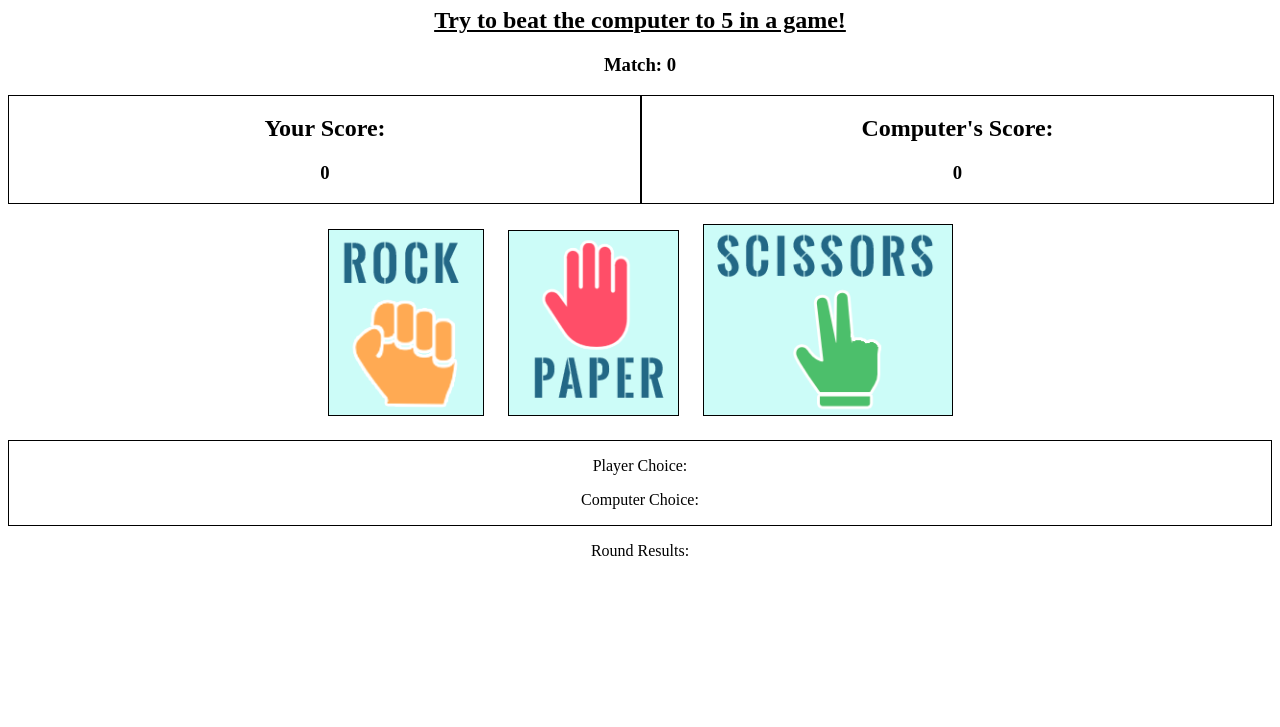
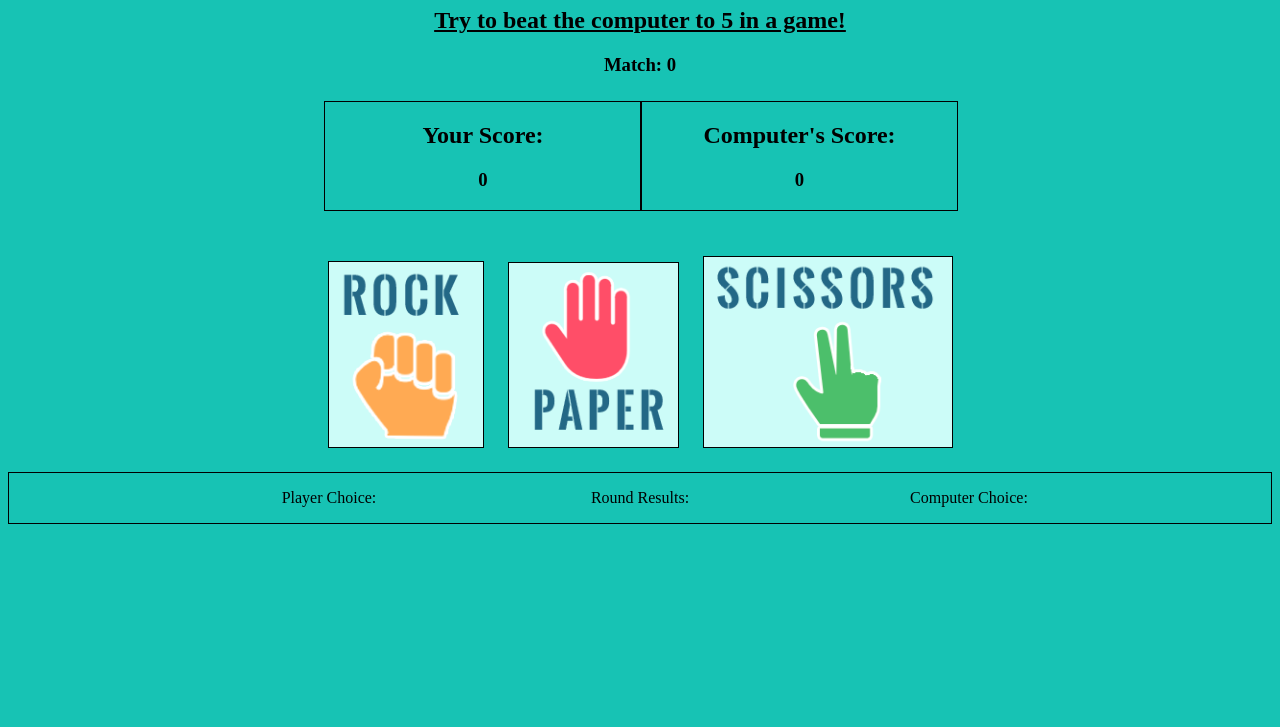
Before and after one commit to jaredgin89/rockPaperScissors, a plain HTML site: page index.html in a window 1280 px wide. Shown: the part 73-800 px from the top of the page. Drawn offline with Linux system fonts and the light colour scheme.

Commit message:
Added some color, borders, and style to the game

```diff
--- a/index.html
+++ b/index.html
@@ -3,6 +3,7 @@
 
 <head>
   <link href="style.css" type="text/css" rel="stylesheet">
+  <title>Rock, Paper, Scissors</title>
 </head>
 
 <body>
@@ -33,17 +34,23 @@
     <a id="scissors" href="#" onclick="playerChoice('scissors')"><img src="images/scissors.png"/></a>
   </div>
 
+<div class="container">
   <div class="selections">
-    <p>Player Choice:</p>
-    <p id="playerChoice"></p>
-    <p>Computer Choice:</p>
-    <p id="compChoice"></p>
+    <div class="playerChoice">
+      <p>Player Choice:</p>
+      <p id="playerChoice"></p>
+    </div>
+    <div class="compChoice">
+      <p>Computer Choice:</p>
+      <p id="compChoice"></p>
+    </div>
   </div>
 
-  <div>
+  <div class="reslts">
     <p>Round Results:</p>
     <p id="results"></p>
   </div>
+</div>
 
   <script src="script.js"></script>
 </body>
--- a/script.js
+++ b/script.js
@@ -57,7 +57,7 @@ function roundWinner(pChoice, cChoice) {
 }
 
 function gameMatch() {
-  document.getElementById("match").innerHTML = "Match: " + match++;
+  document.getElementById("match").innerHTML = "Match: " + ++match;
   if(pWins > 4 || cWins > 4)
     winner();
 }
--- a/style.css
+++ b/style.css
@@ -1,4 +1,7 @@
-div, p .match {
+body {
+  background-color: #17c3b4;
+}
+div, p .match{
   text-align: center;
 }
 .heading {
@@ -14,9 +17,12 @@ img {
   border: 1px solid black;
   margin: 20px auto;
 }
+.choice {
+  text-align: center;
+}
 .score {
-  display: inline;
-  width: 20%;
+  width: 50%;
+  margin: 2% auto;
 }
 .yourScore {
   float: left;
@@ -29,5 +35,28 @@ img {
   border: 1px solid black;
 }
 .selections {
+  text-align: center;
+  margin: 20px auto;
+  display: inline;
+}
+.playerChoice {
+  float: left;
+  width: 50%;
+  height: 30%;
+  margin-bottom: 8%;
+  position: absolute;
+}
+.compChoice {
+  margin-left: 50%;
+  width: 50%;
+  height: 30%;
+  margin-bottom: 8%;
+  position: absolute;
+}
+.results {
+  position: absolute;
+}
+.container {
+  text-align: center;
   border: 1px solid black;
 }
```
